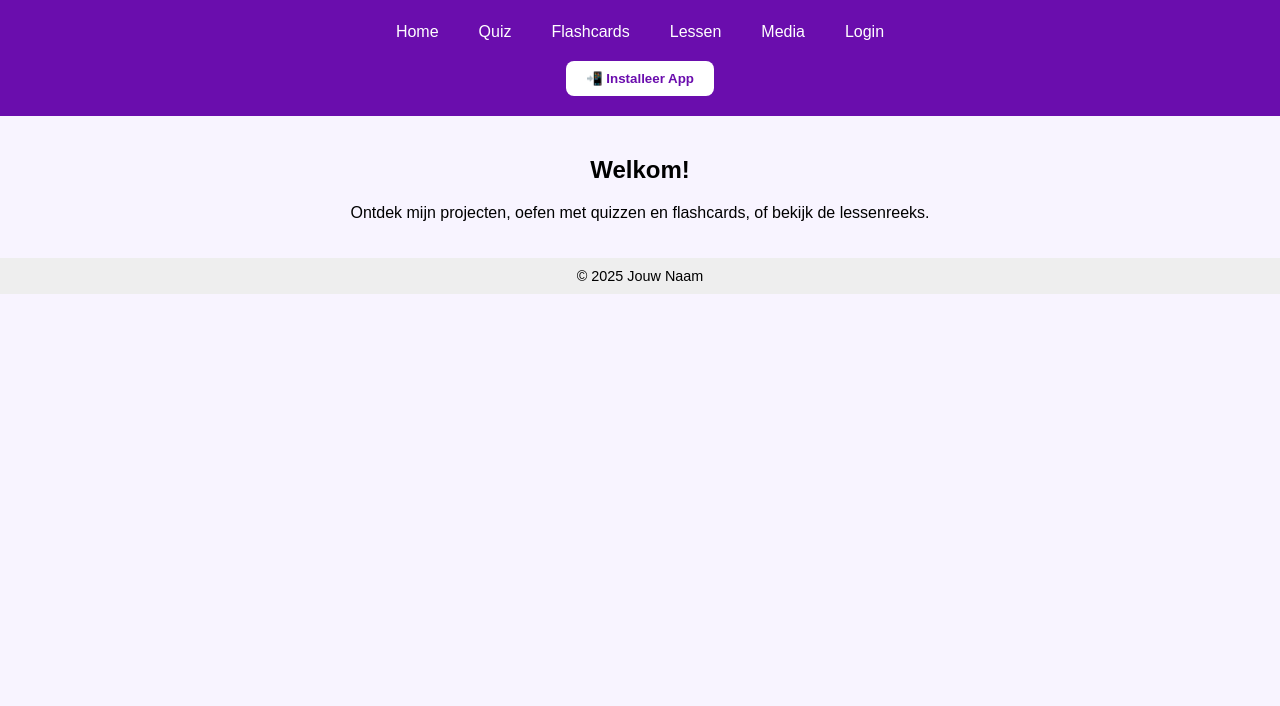
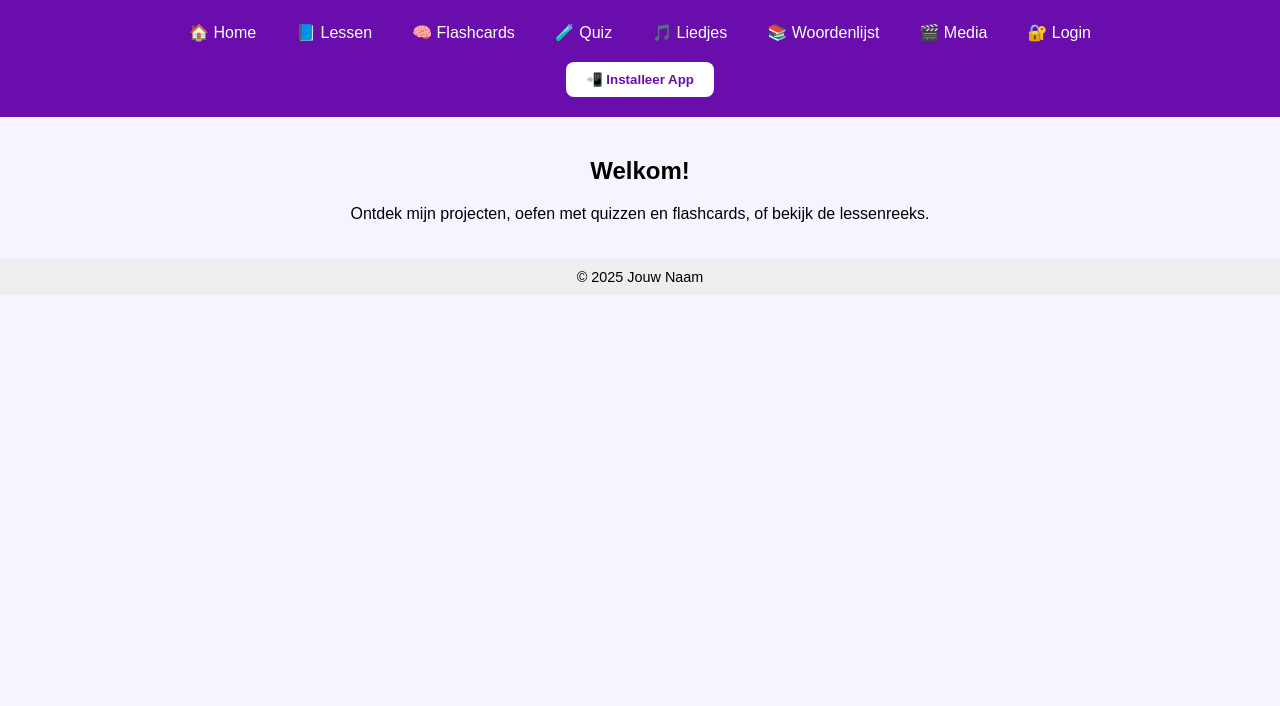
Before and after one commit to Has00ni/pwa1, a plain HTML site: page index.html in a window 1280 px wide. Shown: the part 94-800 px from the top of the page. Drawn offline with Linux system fonts and the light colour scheme.

Commit message:
Update index.html

```diff
--- a/index.html
+++ b/index.html
@@ -121,14 +121,16 @@
       <div></div>
     </button>
 
-    <nav id="mainNav">
-      <a href="index.html">Home</a>
-      <a href="quiz.html">Quiz</a>
-      <a href="flashcards.html">Flashcards</a>
-      <a href="lessons.html">Lessen</a>
-      <a href="media.html">Media</a>
-      <a href="login.html">Login</a>
-    </nav>
+<nav id="mainNav">
+  <a href="index.html">🏠 Home</a>
+  <a href="lessons.html">📘 Lessen</a>
+  <a href="flashcards.html">🧠 Flashcards</a>
+  <a href="quiz.html">🧪 Quiz</a>
+  <a href="songs.html">🎵 Liedjes</a>
+  <a href="dictionary.html">📚 Woordenlijst</a>
+  <a href="media.html">🎬 Media</a>
+  <a href="login.html">🔐 Login</a>
+</nav>
 
     <button class="install-btn" id="installBtn">📲 Installeer App</button>
   </header>
```
